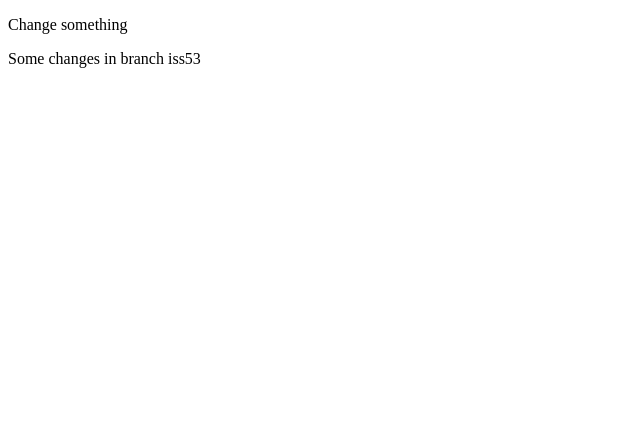
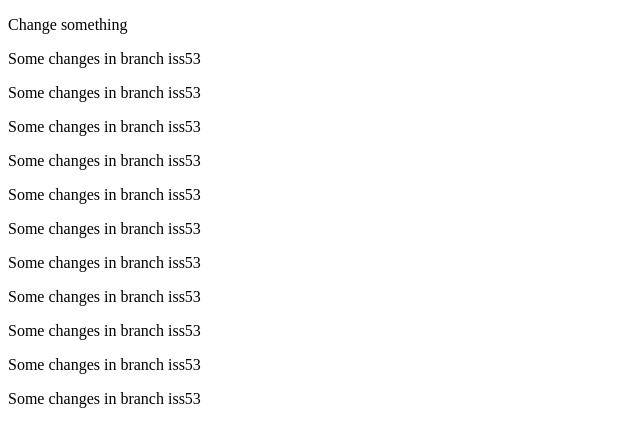
Before and after one commit to ChizhevskyDmitry/gitTutorial, a plain HTML site: page index.html in a window 1280 px wide. Shown: the whole page, without its empty margins (0-640 px from the left). Drawn offline with Linux system fonts and the light colour scheme.

Commit message:
Changes in iss53

```diff
--- a/index.html
+++ b/index.html
@@ -7,5 +7,15 @@
 <body>
 <p>Change something</p>
 <p>Some changes in branch iss53</p>
+<p>Some changes in branch iss53</p>
+<p>Some changes in branch iss53</p>
+<p>Some changes in branch iss53</p>
+<p>Some changes in branch iss53</p>
+<p>Some changes in branch iss53</p>
+<p>Some changes in branch iss53</p>
+<p>Some changes in branch iss53</p>
+<p>Some changes in branch iss53</p>
+<p>Some changes in branch iss53</p>
+<p>Some changes in branch iss53</p>
 </body>
 </html>
```
